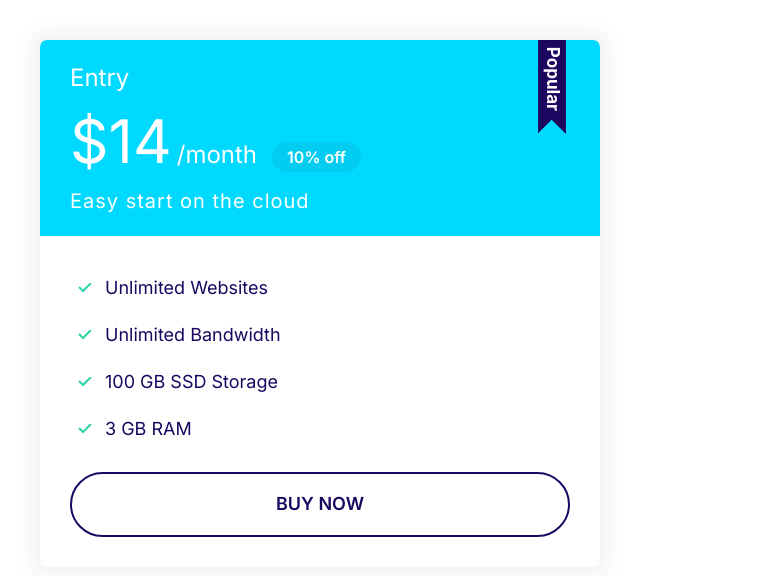
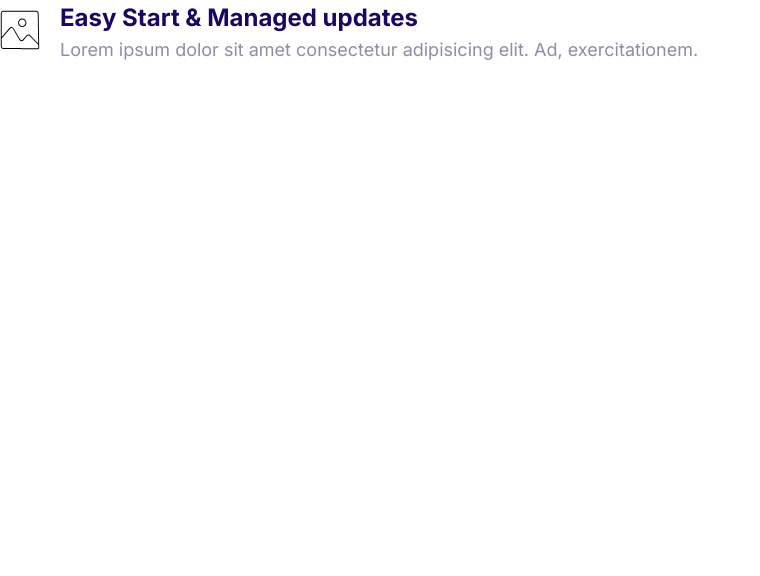
Before and after one commit to gguleid/DomainBusiness, a plain HTML site: page index.html in a window 1280 px wide. Shown: the whole page, without its empty margins (0-760 px from the left). Drawn offline with Linux system fonts and the light colour scheme.

Commit message:
Build media component.

```diff
--- a/css/styles.css
+++ b/css/styles.css
@@ -380,3 +380,21 @@ a {
     }
 
 }
+
+/* Media */
+
+.media {
+    display: flex;
+}
+
+.media__title {
+    margin: 0;
+}
+
+.media__body {
+    margin: 0 2rem;
+}
+
+.media__image {
+    margin-top: 1rem;
+}
--- a/index.html
+++ b/index.html
@@ -12,26 +12,15 @@
     <link rel="stylesheet" href="css/styles.css">
 </head>
 <body>
-    <div class="plan plan--popular">
-        <div style="width: 50%; padding: 4rem">
-            <div class="card card--secondary">
-                <header class="card__header">
-                    <h3 class="plan__name">Entry</h3>
-                    <span class="plan__price">$14</span>
-                    <span class="plan__billing-cycle">/month</span>
-                    <span class="badge badge--secondary badge--small">10% off</span>
-                    <span class="plan__description">Easy start on the cloud</span>
-                </header>
-                <div class="card__body">
-                    <ul class="list list--tick">
-                        <li class="list__item">Unlimited Websites</li>
-                        <li class="list__item">Unlimited Bandwidth</li>
-                        <li class="list__item">100 GB SSD Storage</li>
-                        <li class="list__item">3 GB RAM</li>
-                    </ul>
-                    <button class="btn btn--outline btn--block">Buy now</button>
-                </div>
-            </div>
+    <div class="media">
+        <div class="media__image">
+                <svg class="icon icon--primary">
+                    <use xlink:href="images/sprite.svg#snap"></use>
+                  </svg>
+        </div>
+        <div class="media__body">
+            <h3 class="media__title">Easy Start & Managed updates</h3>
+            <p>Lorem ipsum dolor sit amet consectetur adipisicing elit. Ad, exercitationem.</p>
         </div>
     </div>
 </body>
```
Also changed, not shown: components/media.html (added, +11 -0 lines).
